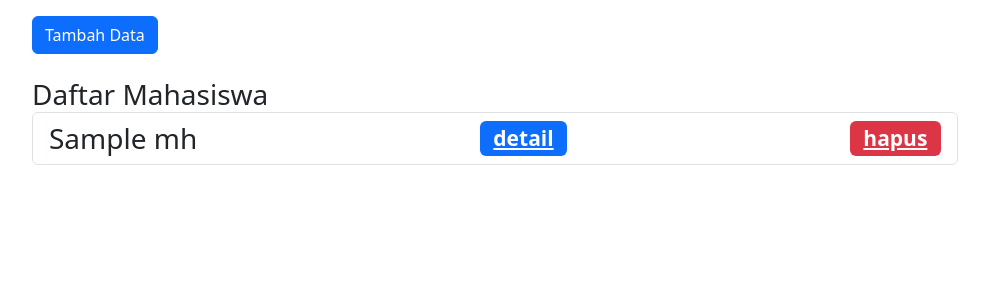
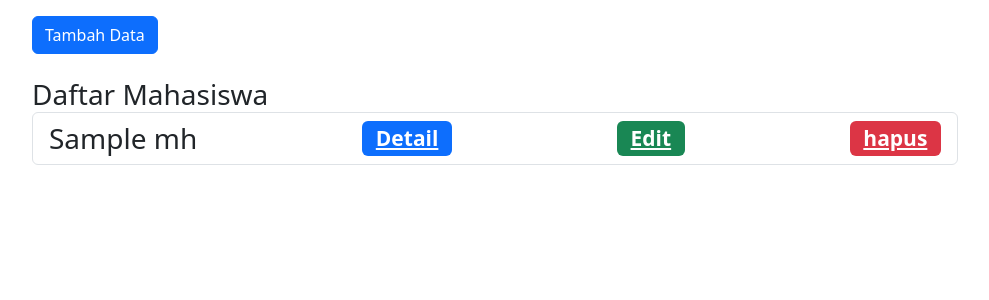
Before and after one commit to dianck/mvc, a PHP site: template app/views/mahasiswa/index.php in a window 1280 px wide. Shown: the part 56-356 px from the top of the page, without its empty margins (50-1039 px from the left). Run offline with PHP 8.4, Linux system fonts and the light colour scheme; the template is opened without the code that fills it: most values are stand-ins (such as "Sample title", 1, 10 or a date in 2020); some libraries are stand-ins or nearby versions.

Commit message:
tambah tombol edit

```diff
--- a/app/views/mahasiswa/index.php
+++ b/app/views/mahasiswa/index.php
@@ -17,7 +17,8 @@
                 <?php foreach( $data['mhs'] as $mhs){ ?>
                   <li class="list-group-item d-flex justify-content-between align-items-center">
                       <?= $mhs['nama']?>
-                      <a href="<?= BASEURL; ?>/mahasiswa/detail/<?= $mhs['id']; ?>" class="badge bg-primary float-right ml-1">detail</a>
+                      <a href="<?= BASEURL; ?>/mahasiswa/detail/<?= $mhs['id']; ?>" class="badge bg-primary float-right ml-1">Detail</a>
+                      <a href="<?= BASEURL; ?>/mahasiswa/edit/<?= $mhs['id']; ?>" class="badge bg-success float-right ml-1">Edit</a>
                       <a href="<?= BASEURL; ?>/mahasiswa/hapus/<?= $mhs['id']; ?>" class="badge bg-danger float-right ml-1" onclick="return confirm('yakin?');">hapus</a>
                   </li>
 
```
